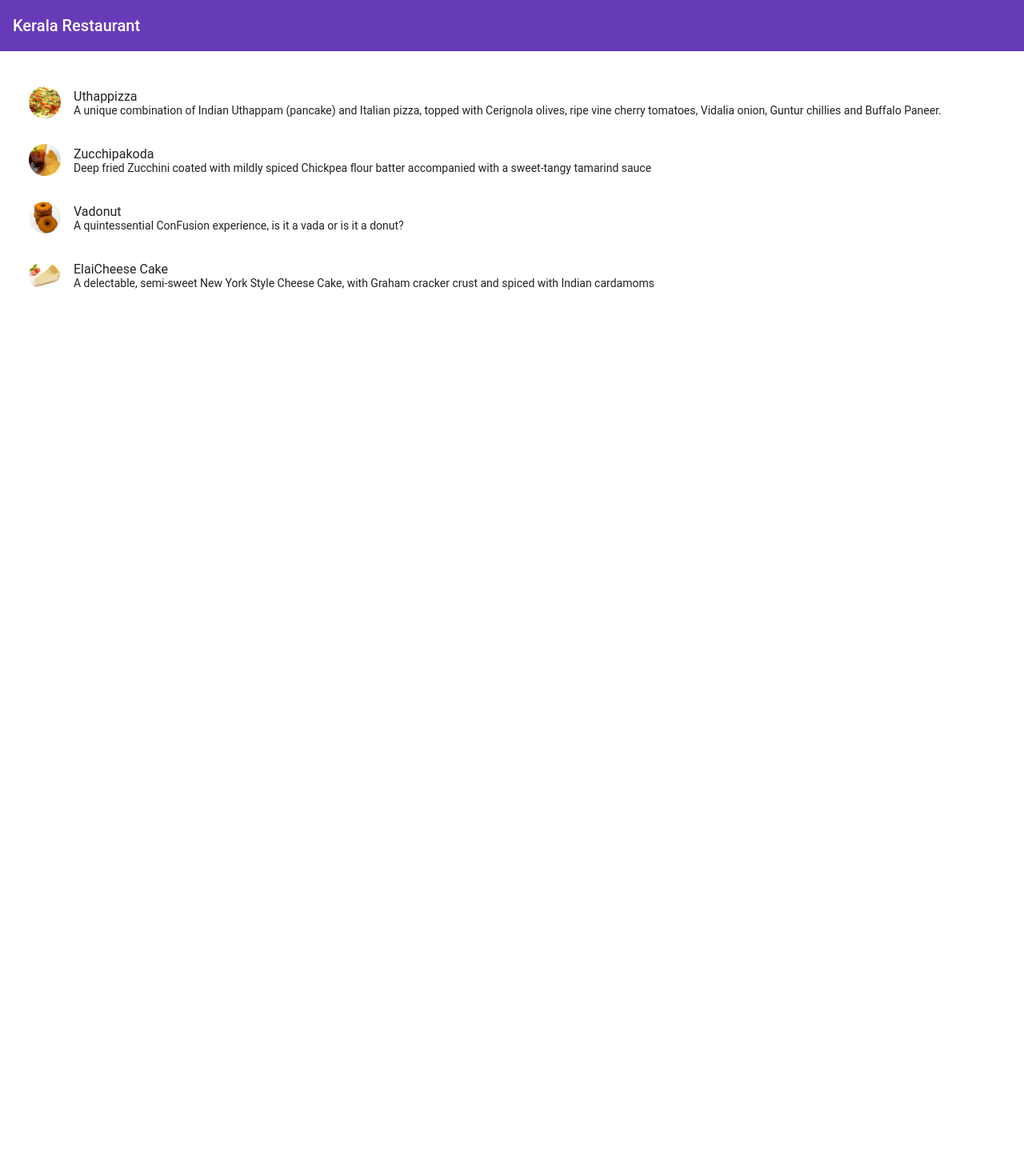
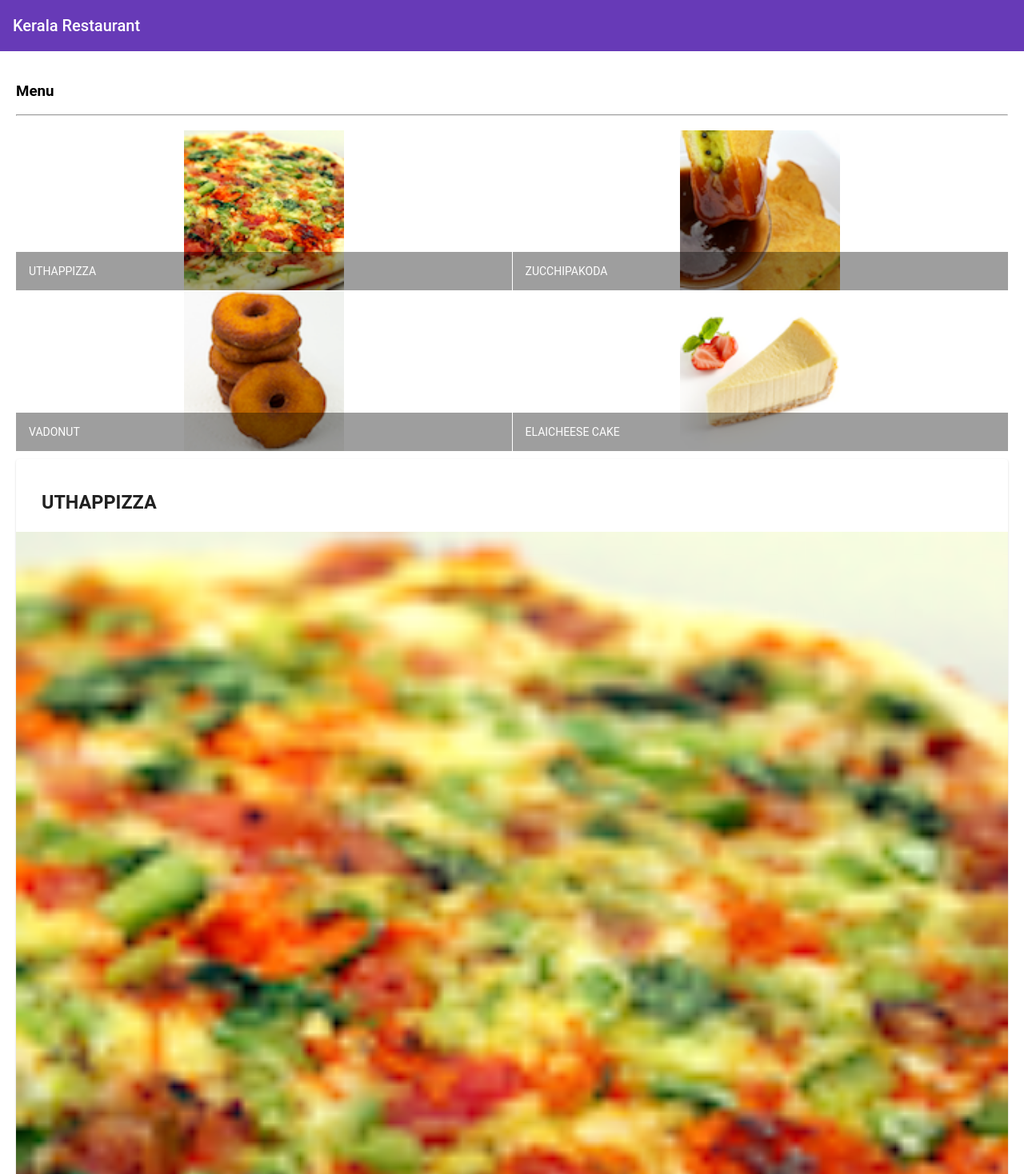
Before and after one commit to freelyfranciz/conFusion, an Angular app: page / in a window 1280 px wide. Shown: the top 1468 px of the page at 80% size. Before the commit the page ends 800 px from the top, so only its background shows below. Built offline with nearby package versions, Linux system fonts and the light colour scheme.

Commit message:
angular componet part 2

```diff
--- a/src/app/menu/menu.component.html
+++ b/src/app/menu/menu.component.html
@@ -1,16 +1,41 @@
 <div class="container"
-  fxlayout="column"
-  fxlayoutGap="10px">
+  fxLayout="column"
+  fxLayoutGap="10px">
 
-  <mat-list fxFlex>
-    <mat-list-item *ngFor="let dish of dishes">
-      <img matListAvatar src={{dish.image}} alt={{dish.name}}>
-      <h1 matLine> {{dish.name}}</h1>
-      <p matLine>
-        <span> {{dish.description}}</span>
-      </p>
+  <div fxFlex>
+    <div>
+      <h3>Menu</h3>
+      <hr>
+    </div>
+  </div>
 
-    </mat-list-item>
-  </mat-list>
+  <div fxFlex>
+      <mat-grid-list cols="2" rowHeight="200px">
+          <mat-grid-tile *ngFor="let dish of dishes">
+            <img height="200px" src={{dish.image}} alt={{dish.name}}>
+            <mat-grid-tile-footer>
+                <h1> {{dish.name | uppercase}}</h1>
+            </mat-grid-tile-footer>
+          </mat-grid-tile>
+        </mat-grid-list>
+  </div>
+
+  <div fxFlex *ngIf="selectedDish">
+    <mat-card>
+      <mat-card-header>
+        <mat-card-title>
+          <h3>{{selectedDish.name | uppercase}}</h3>
+        </mat-card-title>
+      </mat-card-header>
+      <img mat-card-image src={{selectedDish.image}} alt={{selectedDish.name}}>
+      <mat-card-content>
+          <p>{{selectedDish.description}}</p>
+      </mat-card-content>
+      <mat-card-actions>
+        <button mat-button>LIKE</button>
+        <button mat-button>SHARE</button>
+      </mat-card-actions>
+    </mat-card>
+  </div>
 
 </div>
--- a/src/app/menu/menu.component.ts
+++ b/src/app/menu/menu.component.ts
@@ -1,14 +1,7 @@
 import { Component, OnInit } from '@angular/core';
 import {Dish} from '../shared/dish';
 
-@Component({
-  selector: 'app-menu',
-  templateUrl: './menu.component.html',
-  styleUrls: ['./menu.component.scss']
-})
-export class MenuComponent implements OnInit {
-
-  dishes: Dish[] = [
+const DISHES: Dish[] =[
   {
     id: '0',
     name: 'Uthappizza',
@@ -51,6 +44,16 @@
     description: 'A delectable, semi-sweet New York Style Cheese Cake, with Graham cracker crust and spiced with Indian cardamoms'
   }
  ];
+@Component({
+  selector: 'app-menu',
+  templateUrl: './menu.component.html',
+  styleUrls: ['./menu.component.scss']
+})
+export class MenuComponent implements OnInit {
+
+  dishes: Dish[] = DISHES;
+
+  selectedDish: Dish = DISHES[0];
 
   constructor() { }
 
```
Also changed, not shown: src/app/app.module.ts (+7 -1 lines).
